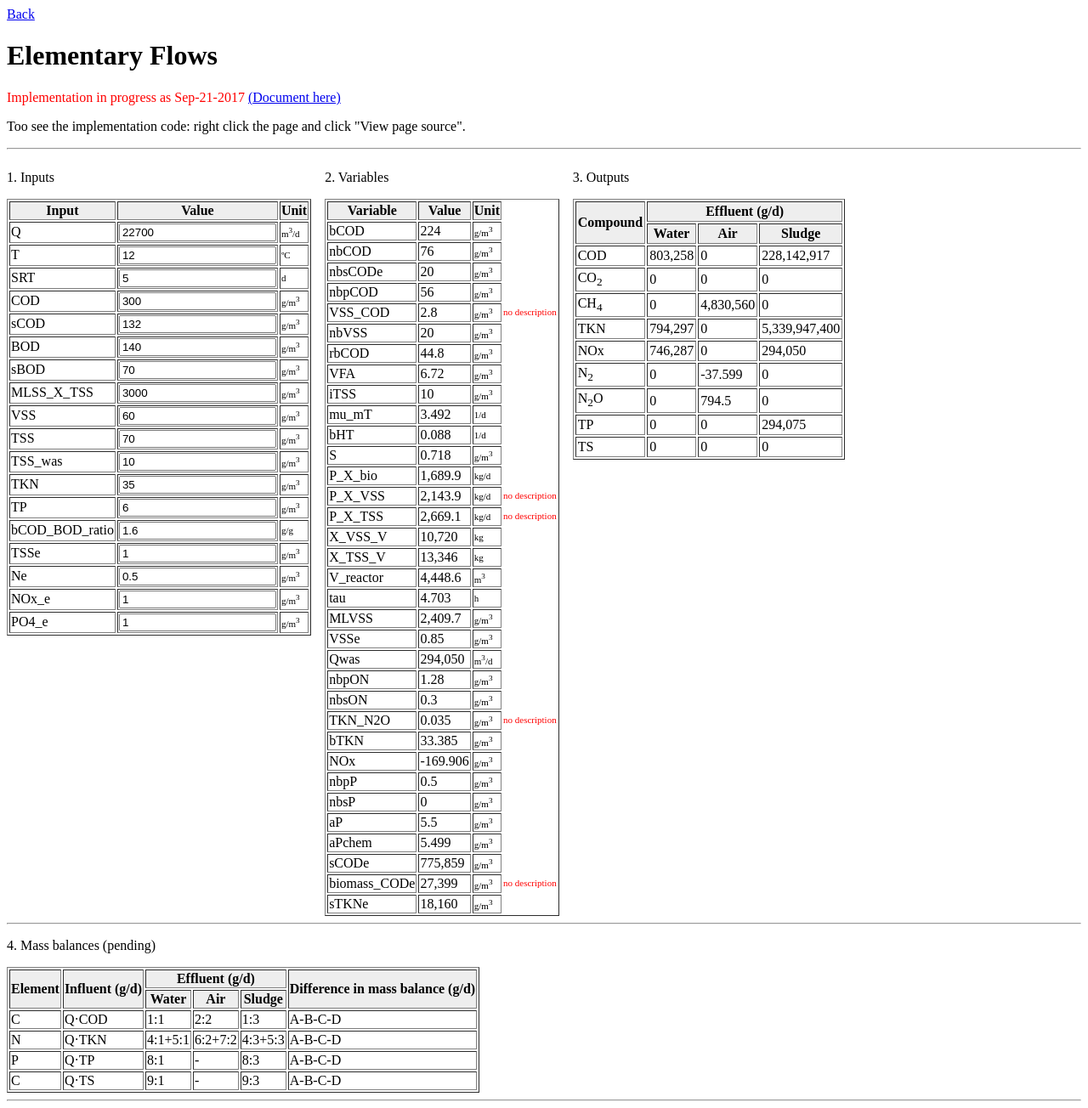
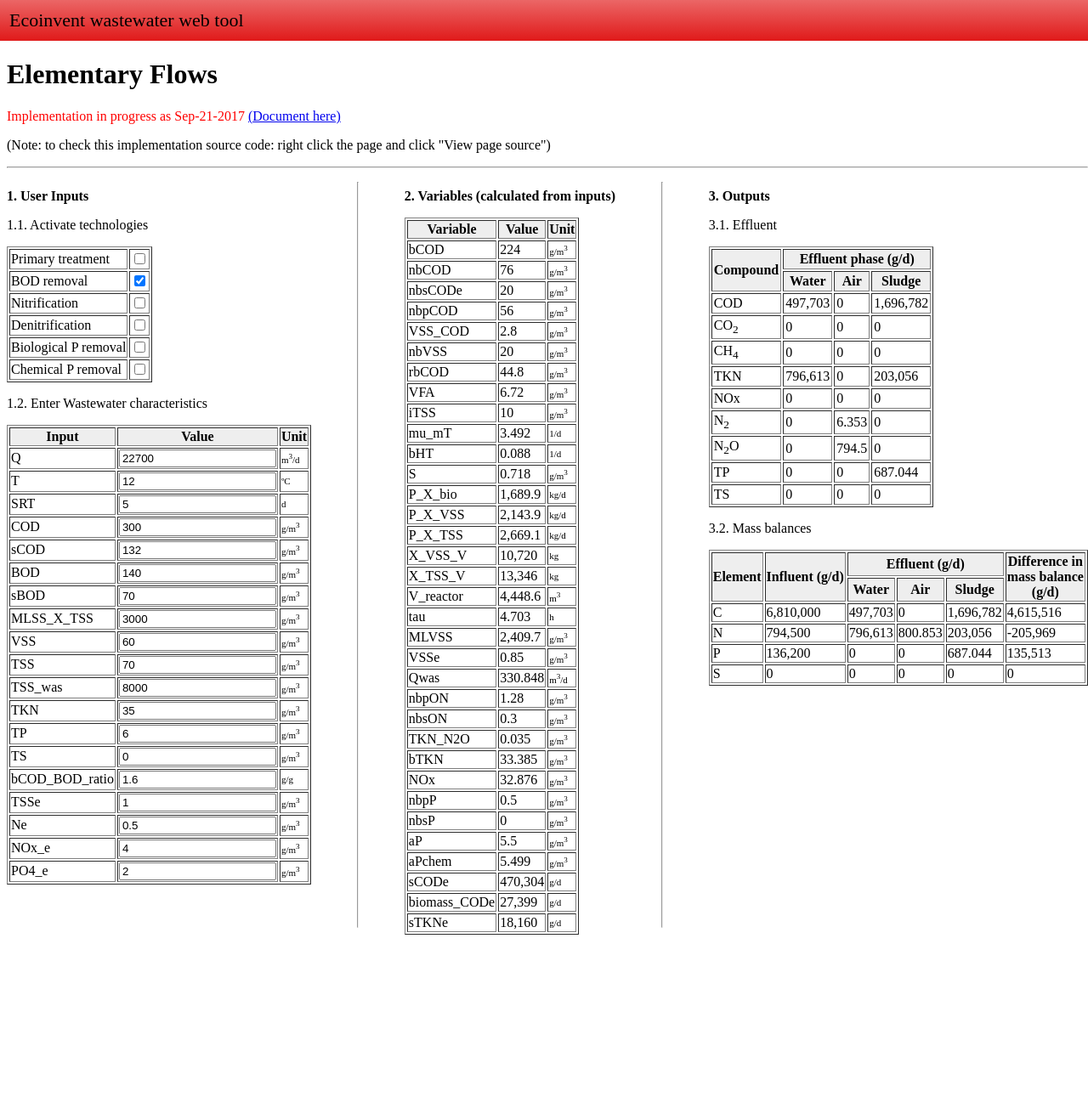
Before and after one commit to AnnaValls/ecoinvent, a PHP site: page /elementary.php in a window 1280 px wide. Shown: the whole page at 85% size. After the commit the page ends 1100 px from the top, so only its background shows below. Run offline with PHP 8.4, Linux system fonts and the light colour scheme.

Commit message:
files moved

```diff
--- a/select_technology.php
+++ b/TODO_select_technology.php
@@ -1,4 +1,4 @@
-<div id=root>
+<?php include'navbar.php'?>
 
 <!--select technology-->
 <div>
--- a/elementary.php
+++ b/elementary.php
@@ -8,8 +8,7 @@ backend_implementation_of_"docs/Elementaryflows_20170927evening.pdf"]
 		 * Structure 1: Inputs with default values
 		 * Structure 2: Technologies used (also inputs)
 		 */
-		var Inputs = [
-			//influent
+		var Inputs=[
 			{id:"Q",              value:22700, unit:"m3/d", descr:"Flowrate"},
 			{id:"T",              value:12,    unit:"ºC",   descr:"Temperature"},
 			{id:"SRT",            value:5,     unit:"d",    descr:"Solids Retention Time"},
@@ -20,23 +19,23 @@ backend_implementation_of_"docs/Elementaryflows_20170927evening.pdf"]
 			{id:"MLSS_X_TSS",     value:3000,  unit:"g/m3", descr:"Mixed liquor suspended solids"},
 			{id:"VSS",            value:60,    unit:"g/m3", descr:"Volatile suspended solids"},
 			{id:"TSS",            value:70,    unit:"g/m3", descr:"Total suspended solids"},
-			{id:"TSS_was",        value:10,    unit:"g/m3", descr:"Total suspended solids (wastage)"},
+			{id:"TSS_was",        value:8000,  unit:"g/m3", descr:"Total suspended solids (wastage)"},
 			{id:"TKN",            value:35,    unit:"g/m3", descr:"Total Kjedahl nitrogen"},
 			{id:"TP",             value:6,     unit:"g/m3", descr:"Total phosphorus"},
+			{id:"TS",             value:0,     unit:"g/m3", descr:"Total sulfur"},
 			{id:"bCOD_BOD_ratio", value:1.6,   unit:"g/g",  descr:"bCOD/BOD ratio"},
-			//effluent
-			{id:"TSSe",      value:1,     unit:"g/m3", descr:"Effluent design Total suspended solids"},
-			{id:"Ne",        value:0.50,  unit:"g/m3", descr:"Effluent design NH4"},
-			{id:"NOx_e",     value:1,     unit:"g/m3", descr:"Effluent design NOx"},
-			{id:"PO4_e",     value:1,     unit:"g/m3", descr:"Effluent design PO4"},
+			{id:"TSSe",  value:1,    unit:"g/m3", descr:"Effluent design Total suspended solids"},
+			{id:"Ne",    value:0.50, unit:"g/m3", descr:"Effluent design NH4"},
+			{id:"NOx_e", value:4,    unit:"g/m3", descr:"Effluent design NOx"},
+			{id:"PO4_e", value:2,    unit:"g/m3", descr:"Effluent design PO4"},
 		];
-		var Technologies = [
-			{id:"Pri", value:false, descr:"Primary treatment", },
-			{id:"BOD", value:true , descr:"BOD removal", },
-			{id:"Nit", value:false, descr:"Nitrification", },
-			{id:"Des", value:false, descr:"Denitrification or N removal", },
-			{id:"BiP", value:false, descr:"Biological P removal", },
-			{id:"ChP", value:false, descr:"Chemical P removal", },
+		var Technologies=[
+			{id:"Pri", value:false, descr:"Primary treatment" },
+			{id:"BOD", value:true , descr:"BOD removal" },
+			{id:"Nit", value:false, descr:"Nitrification" },
+			{id:"Des", value:false, descr:"Denitrification" },
+			{id:"BiP", value:false, descr:"Biological P removal" },
+			{id:"ChP", value:false, descr:"Chemical P removal" },
 		];
 
 		/* Get an input or technology by id */
@@ -65,7 +64,16 @@ backend_implementation_of_"docs/Elementaryflows_20170927evening.pdf"]
 			getInput(id,isTechnology).value=newValue;
 			init();
 			//focus again after modification
+			if(isTechnology==false){
 				document.getElementById(id).select();
+			}
+		}
+
+		/* Toggle technology active/inactive by id */
+		function toggleTech(id){
+			var currValue=getInput(id,true).value;
+			setInput(id,!currValue,true);
+			console.log(id+" "+(!currValue).toString());
 		}
 
 		/*
@@ -77,7 +85,7 @@ backend_implementation_of_"docs/Elementaryflows_20170927evening.pdf"]
 			{id:"nbCOD",      value:0,  unit:"g/m3",  descr:"Nonbiodegradable COD"},
 			{id:"nbsCODe",    value:0,  unit:"g/m3",  descr:"Nonbiodegradable soluble COD"},
 			{id:"nbpCOD",     value:0,  unit:"g/m3",  descr:"Nonbiodegradable particulate COD"},
-			{id:"VSS_COD",    value:0,  unit:"g/m3",  descr:""},
+			{id:"VSS_COD",    value:0,  unit:"g/m3",  descr:"VSS/COD ratio"},
 			{id:"nbVSS",      value:0,  unit:"g/m3",  descr:"Nonbiodegradable volatile suspended solids"},
 			{id:"rbCOD",      value:0,  unit:"g/m3",  descr:"Readily biodegradable COD"},
 			{id:"VFA",        value:0,  unit:"g/m3",  descr:"Volatile Fatty Acids"},
@@ -86,8 +94,8 @@ backend_implementation_of_"docs/Elementaryflows_20170927evening.pdf"]
 			{id:"bHT",        value:0,  unit:"1/d",   descr:"b max corrected by Temperature"},
 			{id:"S",          value:0,  unit:"g/m3",  descr:"[S]"},
 			{id:"P_X_bio",    value:0,  unit:"kg/d",  descr:"Biomass production"},
-			{id:"P_X_VSS",    value:0,  unit:"kg/d",  descr:""},
-			{id:"P_X_TSS",    value:0,  unit:"kg/d",  descr:""},
+			{id:"P_X_VSS",    value:0,  unit:"kg/d",  descr:"Sludge production in VSS units"},
+			{id:"P_X_TSS",    value:0,  unit:"kg/d",  descr:"Sludge production in TSS units"},
 			{id:"X_VSS_V",    value:0,  unit:"kg",    descr:"Mass of VSS"},
 			{id:"X_TSS_V",    value:0,  unit:"kg",    descr:"Mass of TSS"},
 			{id:"V_reactor",  value:0,  unit:"m3",    descr:"Aeration tank volume"},
@@ -98,7 +106,7 @@ backend_implementation_of_"docs/Elementaryflows_20170927evening.pdf"]
 			//table 3:
 			{id:"nbpON",      value:0,  unit:"g/m3",  descr:"Nonbiodegradable particulate ON"},
 			{id:"nbsON",      value:0,  unit:"g/m3",  descr:"Nonbiodegradable soluble ON"},
-			{id:"TKN_N2O",    value:0,  unit:"g/m3",  descr:""},
+			{id:"TKN_N2O",    value:0,  unit:"g/m3",  descr:"N2O / TKN ratio"},
 			{id:"bTKN",       value:0,  unit:"g/m3",  descr:"Biodegradable TKN"},
 			{id:"NOx",        value:0,  unit:"g/m3",  descr:"Nitrogen oxidized to nitrate"},
 			//table 4:
@@ -107,9 +115,9 @@ backend_implementation_of_"docs/Elementaryflows_20170927evening.pdf"]
 			{id:"aP",         value:0,  unit:"g/m3",  descr:"Available P to be accumulated in organisms"},
 			{id:"aPchem",     value:0,  unit:"g/m3",  descr:"Available P for chemical removal"},
 			//outputs part
-			{id:"sCODe",        value:0,  unit:"g/m3",  descr:"Effluent Soluble COD"},
-			{id:"biomass_CODe", value:0,  unit:"g/m3",  descr:""},
-			{id:"sTKNe",        value:0,  unit:"g/m3",  descr:"Effluent Soluble TKN"},
+			{id:"sCODe",        value:0,  unit:"g/d",  descr:"Effluent Soluble COD"},
+			{id:"biomass_CODe", value:0,  unit:"g/d",  descr:"Effluent COD of suspended solids"},
+			{id:"sTKNe",        value:0,  unit:"g/d",  descr:"Effluent Soluble TKN"},
 		];
 
 		/* Get a variable by id */
@@ -218,7 +226,7 @@ backend_implementation_of_"docs/Elementaryflows_20170927evening.pdf"]
 			var nbsON = 0.3;
 			var TKN_N2O = 0.001*TKN;
 			var bTKN = TKN - nbpON - nbsON - TKN_N2O;
-			var NOx = bTKN - Ne - 0.12*P_X_bio;
+			var NOx = bTKN - Ne - 0.12*P_X_bio/Q;
 
 			//TABLE 4
 			var TP    = getInput('TP').value; //6
@@ -232,14 +240,13 @@ backend_implementation_of_"docs/Elementaryflows_20170927evening.pdf"]
 
 			//OUTPUTS table 5 elementary flows-->
 			//COD
-			var sCODe = Q*nbsCODe + Q*Ks*(1+bHT*SRT)/(SRT*(YH-bHT)-1)
+			var sCODe = Q*(nbsCODe + S);
 			var biomass_CODe = Q*VSSe*1.42;
-
 			Outputs.COD.water = sCODe + biomass_CODe;
 			Outputs.COD.air = "0";
 			Outputs.COD.sludge = (function(){
-				var A = (Q*YH*(S0-S)/(1+bHT*SRT) + bHT*fd*Q*YH*(S0-S)*SRT/(1+bHT*SRT))/1000;
-				var B = (Qwas * sCODe)/1000;
+				var A = Q*YH*(S0 - S)/(1 + bHT*SRT) + (fd*bHT*Q*YH*(S0 - S)*SRT)/(1 + bHT*SRT) + 0;
+				var B = Qwas*sCODe/Q;
 				return A+B;
 			})();
 
@@ -249,33 +256,43 @@ backend_implementation_of_"docs/Elementaryflows_20170927evening.pdf"]
 			Outputs.CO2.sludge=0;
 
 			//CH4
-			Outputs.CH4.water = 0;
-			Outputs.CH4.air = (bCOD*Q*0.95);
+			Outputs.CH4.water  = 0;
+			Outputs.CH4.air    = 0; //(bCOD*Q*0.95); //TBD (only in anaerobic treatment)
 			Outputs.CH4.sludge = 0;
 
 			//TKN
-			var sTKNe = Ne*Q + nbsON*Q;
+			var sTKNe = Ne*Q + nbsON*Q; //g/d
 			Outputs.TKN.water = (function(){
 				if(nitrification){
 					return sTKNe + Q*VSSe*0.12;
 				}
 				else{
-					return Q*TKN - 0.12*P_X_bio;
+					return Q*TKN - 0.12*P_X_bio + Q*VSSe*0.12;
 				}
 			})();
 			Outputs.TKN.air=0;
-			Outputs.TKN.sludge = 0.12*P_X_bio + Qwas*sTKNe;
+			Outputs.TKN.sludge = 0.12*P_X_bio*1000 + Qwas*sTKNe/Q;
 
 			//NOx
 			Outputs.NOx.water=(function(){
-				if(denitrification){
+				if(nitrification==false){
+					return 0;
+				}
+				else if(denitrification){
 					return Q*NOx_e;
-				}else{
+				}else if(nitrification){
 					return Q*(bTKN - Ne) - 0.12*P_X_bio;
 				}
 			})();
 			Outputs.NOx.air=0;
-			Outputs.NOx.sludge=Qwas*NOx_e;
+			Outputs.NOx.sludge=(function(){
+				if(nitrification==false){
+					return 0;
+				}
+				else{
+					return Qwas*NOx_e;
+				}
+			})();
 
 			//N2
 			Outputs.N2.water=0;
@@ -363,6 +380,7 @@ backend_implementation_of_"docs/Elementaryflows_20170927evening.pdf"]
 		function init(){
 			compute_elementary_flows();
 			updateViews(sortAZ);
+			do_mass_balances();
 		}
 
 		/*
@@ -370,6 +388,19 @@ backend_implementation_of_"docs/Elementaryflows_20170927evening.pdf"]
 		 */
 		function updateViews(sortAZ){
 			sortAZ=sortAZ||false;
+
+			//update technologies
+			(function() {
+				var table=document.querySelector('table#inputs_tech');
+				while(table.rows.length>0){table.deleteRow(-1);}
+				Technologies.forEach(tec=>
+				{
+					var newRow=table.insertRow(-1);
+					newRow.insertCell(-1).innerHTML=tec.descr
+					var checked = getInput(tec.id,true).value ? "checked" : "";
+					newRow.insertCell(-1).innerHTML="<input type=checkbox "+checked+" onchange=\"toggleTech('"+tec.id+"')\">";
+				});
+			})();
 
 			//update inputs
 			(function(){
@@ -428,70 +459,122 @@ backend_implementation_of_"docs/Elementaryflows_20170927evening.pdf"]
 		}
 	</script>
 </head><body onload="init()">
-<!--back--><div><a href=index.php>Back</a></div>
+<?php include'navbar.php'?>
+<div id=root>
 
-<!--title-->
 <h1>Elementary Flows</h1>
 
 <!--temporal note-->
 <div>
 	<span style=color:red>Implementation in progress as <?php echo date("M-d-Y") ?></span>
 	<a target=_blank href="docs/Elementaryflows_20170927evening.pdf">(Document here)</a>
-	<p>Too see the implementation code: right click the page and click "View page source".</p>
+	<p>(Note: to check this implementation source code: right click the page and click "View page source")</p>
 </div><hr>
 
-<!--root-->
-<div id=root>
 <div>
-		<!--
+	<!-- button toggle sorting
 	<button onclick=toggleSorting()>Sort A-Z</button>
 	-->
 </div>
+
 <!--inputs and outputs scaffold-->
 <div style="display:flex;flex-wrap:wrap">
 	<!--inputs-->
 	<div>
-			<p>1. Inputs</p>
+		<p><b>1. User Inputs</b></p>
+		<!--enter technologies-->
+		<div>
+			<p>1.1. Activate technologies</p>
+			<table id=inputs_tech border=1></table>
+		</div>
+		<!--enter ww characteristics-->
+		<div>
+			<p>1.2. Enter Wastewater characteristics</p>
 			<table id=inputs border=1>
 				<tr><th>Input<th>Value<th>Unit
 			</table>
-		</div><!--margin--><div>&emsp;</div>
+		</div>
+	</div><hr>
 
 	<!--intermediate variables-->
 	<div>
-			<p>2. Variables</p>
+		<p><b>2. Variables (calculated from inputs)</b></p>
 		<table id=variables border=1>
 			<tr><th>Variable<th>Value<th>Unit
 		</table>
-		</div><!--margin--><div>&emsp;</div>
+	</div><hr>
 
 	<!--outputs-->
 	<div>
-			<p>3. Outputs</p>
+		<p><b>3. Outputs</b></p>
+		<!--Effluent phases-->
+		<p>3.1. Effluent</p>
 		<table id=outputs border=1 cellpadding=2>
 			<tr>
 				<th rowspan=2>Compound
-					<th colspan=3>Effluent (g/d)
+				<th colspan=3>Effluent phase (g/d)
 			</tr>
 			<tr>
 				<th>Water<th>Air<th>Sludge
 			</tr>
 		</table>
-		</div><!--margin--><div>&emsp;</div>
-	</div><hr>
 
 		<!--mass balances-->
 		<div>
-		<p>4. Mass balances (pending)</p>
-		<table border=1>
-			<tr><th rowspan=2>Element <th rowspan=2>Influent (g/d) <th colspan=3>Effluent (g/d) <th rowspan=2>Difference in mass balance (g/d)
-			<tr>                               <th>Water          <th>Air       <th>Sludge
-			<tr><td>C       <td>Q·COD          <td>1:1            <td>2:2       <td>1:3          <td>A-B-C-D
-			<tr><td>N       <td>Q·TKN          <td>4:1+5:1        <td>6:2+7:2   <td>4:3+5:3      <td>A-B-C-D
-			<tr><td>P       <td>Q·TP           <td>8:1            <td>-         <td>8:3          <td>A-B-C-D
-			<tr><td>C       <td>Q·TS           <td>9:1            <td>-         <td>9:3          <td>A-B-C-D
+			<p>3.2. Mass balances</p>
+			<table id=mass_balances border=1>
+				<tr><th rowspan=2>Element<th rowspan=2>Influent (g/d)<th colspan=3>Effluent (g/d)<th rowspan=2>Difference in<br>mass balance<br>(g/d)
+				<tr><th>Water<th>Air<th>Sludge
+				<tr id=C><td>C <td phase=influent>Q·COD <td phase=water>1:1     <td phase=air>2:2     <td phase=sludge>1:3     <td phase=balance>A-B-C-D
+				<tr id=N><td>N <td phase=influent>Q·TKN <td phase=water>4:1+5:1 <td phase=air>6:2+7:2 <td phase=sludge>4:3+5:3 <td phase=balance>A-B-C-D
+				<tr id=P><td>P <td phase=influent>Q·TP  <td phase=water>8:1     <td phase=air>-       <td phase=sludge>8:3     <td phase=balance>A-B-C-D
+				<tr id=S><td>S <td phase=influent>Q·TS  <td phase=water>9:1     <td phase=air>-       <td phase=sludge>9:3     <td phase=balance>A-B-C-D
 			</table>
-	</div><hr>
+			<script>
+				function do_mass_balances(){
+					function setBalance(element,influent,water,air,sludge){
+						document.querySelector('#mass_balances #'+element+' td[phase=influent]').innerHTML=format(influent);
+						document.querySelector('#mass_balances #'+element+' td[phase=water]').innerHTML=format(water);
+						document.querySelector('#mass_balances #'+element+' td[phase=air]').innerHTML=format(air);
+						document.querySelector('#mass_balances #'+element+' td[phase=sludge]').innerHTML=format(sludge);
+						document.querySelector('#mass_balances #'+element+' td[phase=balance]').innerHTML=format(influent-water-air-sludge);
+					}
+
+					var table=document.querySelector('table#mass_balances');
+					var Q = getInput('Q').value;
+					//C
+						var COD = getInput('COD').value;
+						var influent = Q*COD;
+						var water    = Outputs.COD.water;
+						var air      = Outputs.CO2.air;
+						var sludge   = Outputs.COD.sludge;
+						setBalance('C',influent,water,air,sludge);
+					//N
+						var TKN = getInput('TKN').value;
+						var influent = Q*TKN;
+						var water    = Outputs.TKN.water  + Outputs.NOx.water;
+						var air      = Outputs.N2.air     + Outputs.N2O.air;
+						var sludge   = Outputs.TKN.sludge + Outputs.NOx.sludge;
+						setBalance('N',influent,water,air,sludge);
+					//P
+						var TP = getInput('TP').value;
+						var influent = Q*TP;
+						var water    = Outputs.TP.water;
+						var air      = 0;
+						var sludge   = Outputs.TP.sludge;
+						setBalance('P',influent,water,air,sludge);
+					//S
+						var TS = getInput('TS').value;
+						var influent = Q*TS;
+						var water    = Outputs.TS.water;
+						var air      = 0;
+						var sludge   = Outputs.TS.sludge;
+						setBalance('S',influent,water,air,sludge);
+					//end
+				}
+			</script>
+		</div>
+	</div>
 </div>
 
 <style>
@@ -502,7 +585,7 @@ backend_implementation_of_"docs/Elementaryflows_20170927evening.pdf"]
 		cursor:help;
 	}
 	.no_description:after {
-		content:"no description";
+		content:"(no description, please provide)";
 		font-size:11px;
 		color:red;
 	}
--- a/imports.php
+++ b/imports.php
@@ -12,6 +12,10 @@
 <style>
 	body {
 		font-family:Charter,serif;
+		margin:0 auto;
+	}
+	#root {
+		margin-left:8px;
 	}
 	.flex {
 		display:flex;
--- a/inputs.php
+++ b/inputs.php
@@ -2,7 +2,8 @@
 	<?php include'imports.php'?>
 	<title>Inputs</title>
 </head><body>
-<!--back--><div><a href=index.php>Back</a></div>
+<?php include'navbar.php'?>
+<div id=root>
 
 <h1>All Inputs</h1>
 <p>Move the mouse over an input to see the description</p>
--- a/navbar.php
+++ b/navbar.php
@@ -1,8 +1,8 @@
 <!--title-->
-<div id=title onclick=window.location='index.php'>
-	Ecoinvent wastewater web tool (development)
+<div id=navbar onclick=window.location='index.php' title="Click here to go to the main page">
+	Ecoinvent wastewater web tool
 	<style>
-		#title {
+		#navbar {
 			background:linear-gradient(to top, #e01a1a, #eb6666);
 			padding:0.5em;
 			font-size:22px;
--- a/technologies.php
+++ b/technologies.php
@@ -3,7 +3,8 @@
 	<title>Technologies</title>
 	<!--css at the end-->
 </head><body>
-<!--back--><div><a href=index.php>Back</a></div>
+<?php include'navbar.php'?>
+<div id=root>
 
 <!--technologies table-->
 <h1>All Technologies</h1>
--- a/techs/bio_P_removal.js
+++ b/techs/bio_P_removal.js
@@ -1,5 +1,7 @@
 /**
-	Technology: Biological P removal
+Technology: Biological P removal
+Metcalf & Eddy, Wastewater Engineering, 5th ed., 2014:
+page 880
 **/
 function bio_P_removal(Q,BOD,bCOD,rbCOD,VFA,nbVSS,iTSS,TKN,TP,T,SRT,RAS,rbCOD_NO3_ratio,NOx,NO3_eff){
 	/*
--- a/techs/bod_removal_only.js
+++ b/techs/bod_removal_only.js
@@ -1,5 +1,7 @@
 /**
 Technology: BOD removal only
+Metcalf & Eddy, Wastewater Engineering, 5th ed., 2014:
+pages 756-768
 **/
 function bod_removal_only(BOD,sBOD,COD,sCOD,TSS,VSS,bCOD_BOD_ratio,Q,T,SRT,MLSS_X_TSS,zb,Pressure,Df){
 	/*
--- a/techs/chem_P_removal.js
+++ b/techs/chem_P_removal.js
@@ -1,5 +1,7 @@
 /**
 Technology: Chemical P removal
+Metcalf & Eddy, Wastewater Engineering, 5th ed., 2014:
+page 484
 **/
 function chem_P_removal(Q,TSS,TSS_removal_wo_Fe,TSS_removal_w_Fe,TP,C_PO4_inf,C_PO4_eff,Alkalinity,FeCl3_solution,FeCl3_unit_weight,days){
 	/*
--- a/techs/n_removal.js
+++ b/techs/n_removal.js
@@ -1,5 +1,7 @@
 /**
 Technology: N removal
+Metcalf & Eddy, Wastewater Engineering, 5th ed., 2014:
+page 810
 **/
 function N_removal(Q,T,BOD,bCOD,rbCOD,NOx,Alkalinity,MLVSS,Aerobic_SRT,Aeration_basin_volume,Aerobic_T,Anoxic_mixing_energy,RAS,Ro,Ne){
 	/*
--- a/techs/nitrification.js
+++ b/techs/nitrification.js
@@ -1,5 +1,7 @@
 /**
 Technology: nitrification
+Metcalf & Eddy, Wastewater Engineering, 5th ed., 2014:
+page 762
 **/
 function nitrification(BOD,bCOD_BOD_ratio,sBOD,COD,sCOD,TSS,VSS,Q,T,TKN,SF,zb,Pressure,Df,MLSS_X_TSS,Ne,sBODe,TSSe,Alkalinity){
 	/*
--- a/techs/sst_sizing.js
+++ b/techs/sst_sizing.js
@@ -1,5 +1,7 @@
 /**
 Technology: sst sizing
+Metcalf & Eddy, Wastewater Engineering, 5th ed., 2014:
+page 767
 **/
 function sst_sizing(Q,SOR,X_R,clarifiers,MLSS_X_TSS){
 	/*
--- a/terms.php
+++ b/terms.php
@@ -43,7 +43,8 @@
 		];
 	</script>
 </head><body>
-<!--back--><div><a href=index.php>Back</a></div>
+<?php include'navbar.php'?>
+<div id=root>
 
 <h1>Summary of terms</h1>
 <h3>Page 708, Table 8-2, Metcalf &amp; Eddy</h3>
```
Also changed, not shown: construction.php (renamed from construction/index.php, +4 -5 lines), index.php (+22 -17 lines), README.txt, construction.js (renamed from construction/construction.js). Lines whose indentation alone changed are shown as unchanged.
